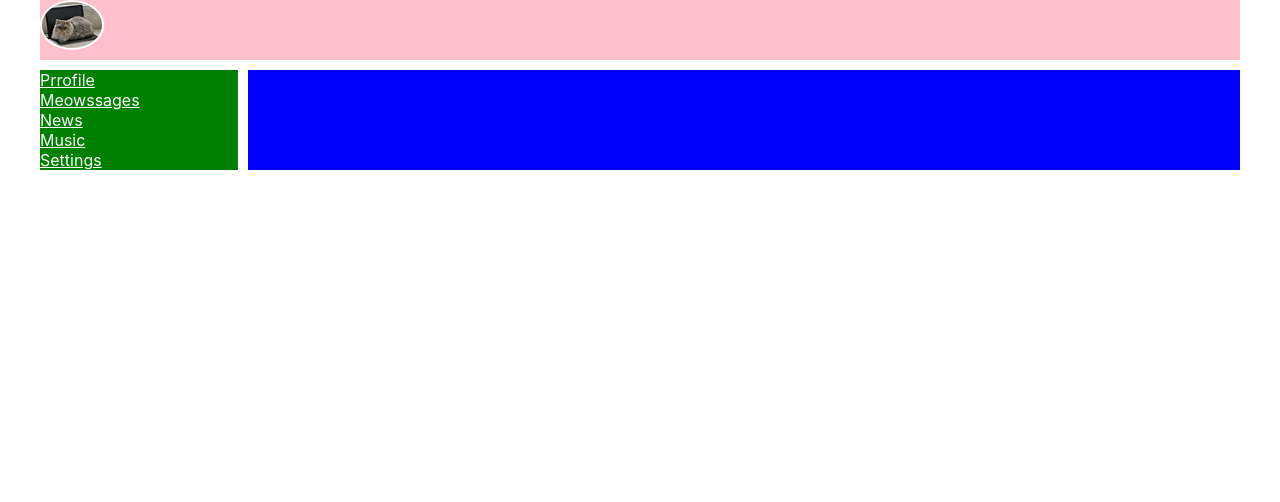
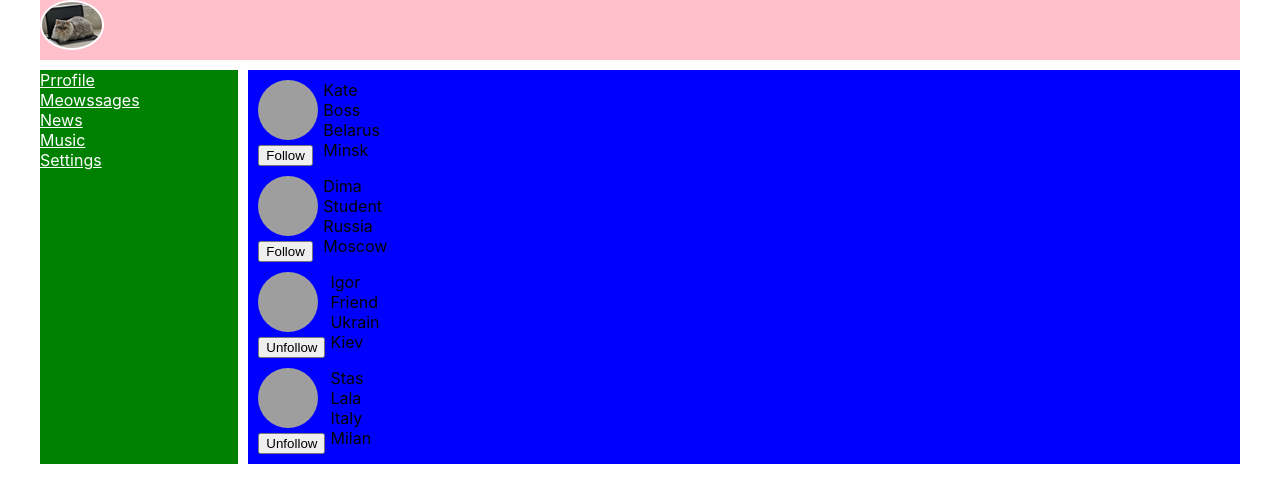
Before and after one commit to Katerinamiku/samuraiLessons, a React (Create React App) app: page /users in a window 1280 px wide. Shown: the top 502 px of the page. Built offline with nearby package versions, Linux system fonts and the light colour scheme; grey boxes are pictures that could not be loaded.

Commit message:
Users state added

```diff
--- a/src/App.tsx
+++ b/src/App.tsx
@@ -8,6 +8,7 @@ import {Music} from './components/Music/Music';
 import {Settings} from './components/Settings/Settings';
 import {Route, Routes} from "react-router-dom";
 import {DialogsContainer} from "./components/Dialogs/DialogsContainer";
+import {UsersContainer} from "./components/Users/UsersContainer";
 
 
 const App = () => {
@@ -18,8 +19,10 @@ const App = () => {
             <NavBar/>
             <div className='app-wrapper-content'>
                 <Routes>
+                    <Route path="/" element={<Profile/>}/>
                     <Route path="/profile" element={<Profile/>}/>
                     <Route path="/dialogs" element={<DialogsContainer/>}/>
+                    <Route path="/users" element={<UsersContainer/>}/>
                     <Route path="/news" element={<News/>}/>
                     <Route path="/music" element={<Music/>}/>
                     <Route path="/settings" element={<Settings/>}/>
--- a/src/Redux/MessagesPageReducer.tsx
+++ b/src/Redux/MessagesPageReducer.tsx
@@ -40,19 +40,16 @@ let initialState = {
 }
 
 const MessagesPageReducer = (state: MessagesPageType = initialState, action: ActionsTypes): MessagesPageType => {
+    //делаем копию стейта и копиб только того массива который будет меняться: dialogs не надо, и не надо сами
+    // обьекты Messages, так как все что мы здесь меняем - это добавляем новое в messages
+
     switch (action.type) {
         case 'SEND-MESSAGE': {
-            const newMessage: MessageType = {id: v1(), message: state.newMessageText}
-            let stateCopy = {...state};
-            stateCopy.messages = [...state.messages]
-            stateCopy.messages.push(newMessage);
-            stateCopy.newMessageText = '';
-            return stateCopy;
+            const newMessage: MessageType = {id: v1(), message: state.newMessageText};
+            return {...state, newMessageText: '',messages: [...state.messages, newMessage]}
         }
         case 'UPDATE-NEW-MESSAGE-TEXT': {
-            let stateCopy = {...state};
-            stateCopy.newMessageText = action.newMessage;
-            return stateCopy;
+            return {...state, newMessageText: action.newMessage};
         }
         default:
             return state;
--- a/src/Redux/ProfilePageReducer.tsx
+++ b/src/Redux/ProfilePageReducer.tsx
@@ -26,16 +26,10 @@ export const ProfilePageReducer = (state: ProfilePageType = initialState, action
     switch(action.type) {
         case 'ADD-POST': {
             const newPost: PostType = {id: v1(), message: state.newPostText, likes: 0};
-            let stateCopy = {...state};
-            stateCopy.posts = [...state.posts];
-            stateCopy.posts.push(newPost)
-            stateCopy.newPostText = '';
-            return stateCopy
+            return {...state, newPostText: '', posts: [...state.posts, newPost]};
         }
         case 'UPDATE-NEW-POST-TEXT': {
-            let stateCopy = {...state};
-            stateCopy.newPostText = action.newText;
-            return stateCopy
+            return {...state, newPostText: action.newText}
         }
         default:
             return state;
--- /dev/null
+++ b/src/Redux/UsersReducer.tsx
@@ -0,0 +1,84 @@
+import {v1} from "uuid";
+
+type followACType = {
+    type: 'FOLLOW'
+    userId: string
+}
+type unfollowACType = {
+    type: 'UNFOLLOW'
+    userId: string
+}
+type setUsersACType = {
+    type: 'SET_USERS'
+    users: Array<UsersType>
+}
+
+export type ActionsTypes = followACType | unfollowACType | setUsersACType
+
+export type LocationType = {
+    city: string
+    country: string
+}
+export type UsersPageType = {
+    users: Array<UsersType>
+}
+export type UsersType = {
+    id: string;
+    photoUrl: string
+    followed: boolean
+    fullName: string
+    status: string
+    location: LocationType
+}
+
+export let initialState = {
+    users: [ ],
+};
+//в редьюсере копируем глубоко только то что меняем
+export const UsersReducer = (state: UsersPageType = initialState, action: ActionsTypes): UsersPageType => {
+    switch (action.type) {
+        case 'FOLLOW':
+            return {
+                ...state, users: state.users.map(u => {
+                    if (u.id === action.userId) {
+                        return {...u, followed: true}
+                    }
+                    return u;
+                })
+            }
+        case 'UNFOLLOW':
+            return {
+                ...state, users: state.users.map(u => {
+                    if (u.id === action.userId) {
+                        return {...u, followed: false}
+                    }
+                    return u;
+                })
+            }
+        case 'SET_USERS':
+            return {...state, users: [...state.users, ...action.users]}
+        default:
+            return state;
+    }
+    return state;
+}
+
+//action creators
+export const followAC = (userId: string) => {
+    return {
+        type: 'FOLLOW',
+        userId
+    }
+}
+export const unfollowAC = (userId: string) => {
+    return {
+        type: 'UNFOLLOW',
+        userId
+    }
+}
+export const setUsersAC = (users: Array<UsersType>) => {
+    return {
+        type: 'SET_USERS',
+        users
+    }
+}
--- a/src/Redux/reduxStore.tsx
+++ b/src/Redux/reduxStore.tsx
@@ -2,6 +2,7 @@ import {combineReducers} from "redux";
 import ProfilePageReducer from "./ProfilePageReducer";
 import MessagesPageReducer from "./MessagesPageReducer";
 import { legacy_createStore as createStore} from 'redux'
+import {UsersReducer} from "./UsersReducer";
 
 
 export type RootStateType = ReturnType<typeof rootReducer>
@@ -11,7 +12,8 @@ export type RootStateType = ReturnType<typeof rootReducer>
 
 const rootReducer = combineReducers({
     profilePage: ProfilePageReducer,
-    messagesPage: MessagesPageReducer
+    messagesPage: MessagesPageReducer,
+    usersPage: UsersReducer
 });
 
 export const store = createStore(rootReducer);
--- a/src/components/Dialogs/Dialogs.tsx
+++ b/src/components/Dialogs/Dialogs.tsx
@@ -8,8 +8,8 @@ import {DialogsPropsType} from "./DialogsContainer";
 
 export const Dialogs = (props: DialogsPropsType) => {
 
-    let dialogsElements = props.messagesPage.dialogs.map(d => <DialogItem name={d.name} id={d.id}/>)
-    let messagesElements = props.messagesPage.messages.map(m => <Message message={m.message} id={m.id}/>)
+    let dialogsElements = props.messagesPage.dialogs.map(d => <DialogItem name={d.name} key={d.id} id={d.id}/>)
+    let messagesElements = props.messagesPage.messages.map(m => <Message message={m.message} key={m.id} id={m.id}/>)
 
     return (
         <div className={s.dialogs}>
--- /dev/null
+++ b/src/components/Users/Users.module.css
@@ -0,0 +1,21 @@
+.userWindow {
+    display: flex;
+    flex-direction: column;
+    padding: 5px;
+}
+
+.userInfo {
+    display: flex;
+    flex-direction: row;
+    margin: 5px;
+}
+
+.avatarWindow {
+    margin-right: 5px;
+}
+
+.avatar {
+    width: 60px;
+    height: 60px;
+    border-radius: 50%;
+}
--- /dev/null
+++ b/src/components/Users/Users.tsx
@@ -0,0 +1,44 @@
+import React from 'react';
+import {UsersPropsType} from "./UsersContainer";
+import s from './Users.module.css'
+import {v1} from "uuid";
+
+export const Users = (props: UsersPropsType) => {
+
+    if (props.users.length === 0) {
+        props.setUsers([
+            {id: v1(), photoUrl: 'https://klike.net/uploads/posts/2019-03/1551511784_4.jpg', followed: false, fullName: 'Kate', status: 'Boss', location: {city: 'Minsk', country: 'Belarus'}},
+            {id: v1(), photoUrl: 'https://dthezntil550i.cloudfront.net/kg/latest/kg1802132010216500004834729/1280_960/557d644f-12f3-49e1-bb66-23c16400540d.png', followed: false, fullName: 'Dima', status: 'Student', location: {city: 'Moscow', country: 'Russia'}},
+            {id: v1(), photoUrl: 'https://i.yapx.ru/Ra8I0.jpg', followed: true, fullName: 'Igor', status: 'Friend', location: {city: 'Kiev', country: 'Ukrain'}},
+            {id: v1(), photoUrl: 'https://shapka-youtube.ru/wp-content/uploads/2021/02/avatarka-dlya-skaypa-dlya-parney.jpg', followed: true, fullName: 'Stas', status: 'Lala', location: {city: 'Milan', country: 'Italy'}},
+        ])
+    }
+
+    return (
+        <div className={s.userWindow}>
+            {props.users.map(u => <div key={u.id}>
+                <div className={s.userInfo}>
+                <span className={s.avatarWindow}>
+                    <div><img className={s.avatar} src={u.photoUrl}/></div>
+                    <div>
+                        {u.followed
+                            ? <button onClick={()=>{props.unfollow(u.id)}}>Unfollow</button>
+                            : <button onClick={()=>{props.follow(u.id)}}>Follow</button>}
+                        </div>
+
+                </span>
+                    <span>
+                    <span>
+                        <div>{u.fullName}</div>
+                        <div>{u.status}</div>
+                    </span>
+                    <span>
+                         <div>{u.location.country}</div>
+                        <div>{u.location.city}</div>
+                    </span>
+                </span>
+                </div>
+            </div>)}
+        </div>
+    );
+};
--- /dev/null
+++ b/src/components/Users/UsersContainer.tsx
@@ -0,0 +1,34 @@
+import {connect} from "react-redux";
+import {Users} from "./Users";
+import {RootStateType} from "../../Redux/reduxStore";
+import {Dispatch} from "redux";
+import {followAC, setUsersAC, unfollowAC, UsersType} from "../../Redux/UsersReducer";
+
+type mapStateToPropsType = {
+    users: Array<UsersType>
+}
+type dispatchToPropsType = {
+    follow: (userId: string)=>void
+    unfollow: (userId: string)=>void
+    setUsers: (users: Array<UsersType>) => void
+}
+export type UsersPropsType = mapStateToPropsType & dispatchToPropsType;
+
+const mapStateToProps = (state: RootStateType): mapStateToPropsType => {
+    return {users: state.usersPage.users}
+}
+const dispatchToProps = (dispatch: Dispatch): dispatchToPropsType => {
+    return {
+        follow: (userId: string) => {
+            dispatch(followAC(userId))
+        },
+        unfollow: (userId: string) => {
+            dispatch(unfollowAC(userId))
+        },
+        setUsers: (users: Array<UsersType>) => {
+            dispatch(setUsersAC(users))
+        }
+    }
+}
+
+export const UsersContainer = connect(mapStateToProps, dispatchToProps)(Users);
```
Also changed, not shown: src/components/Dialogs/DialogsContainer.tsx (+5 -9 lines).
